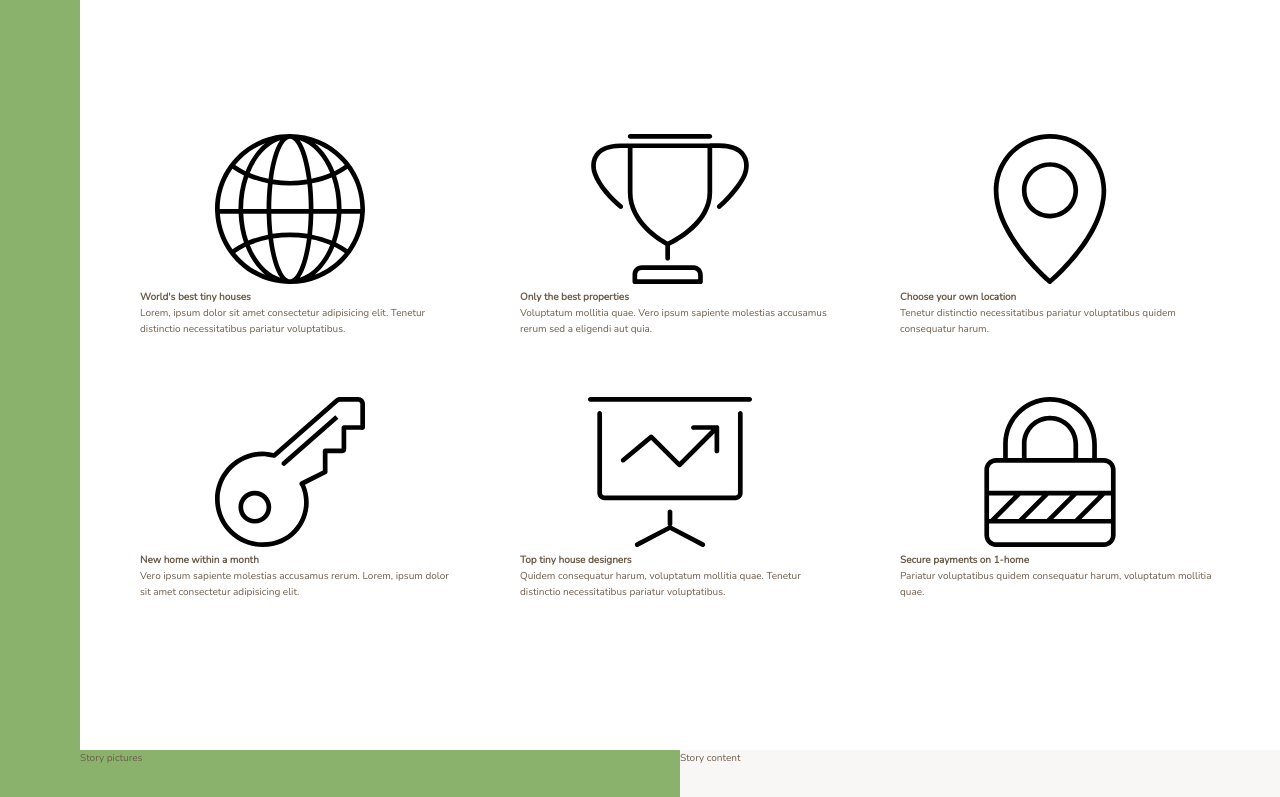
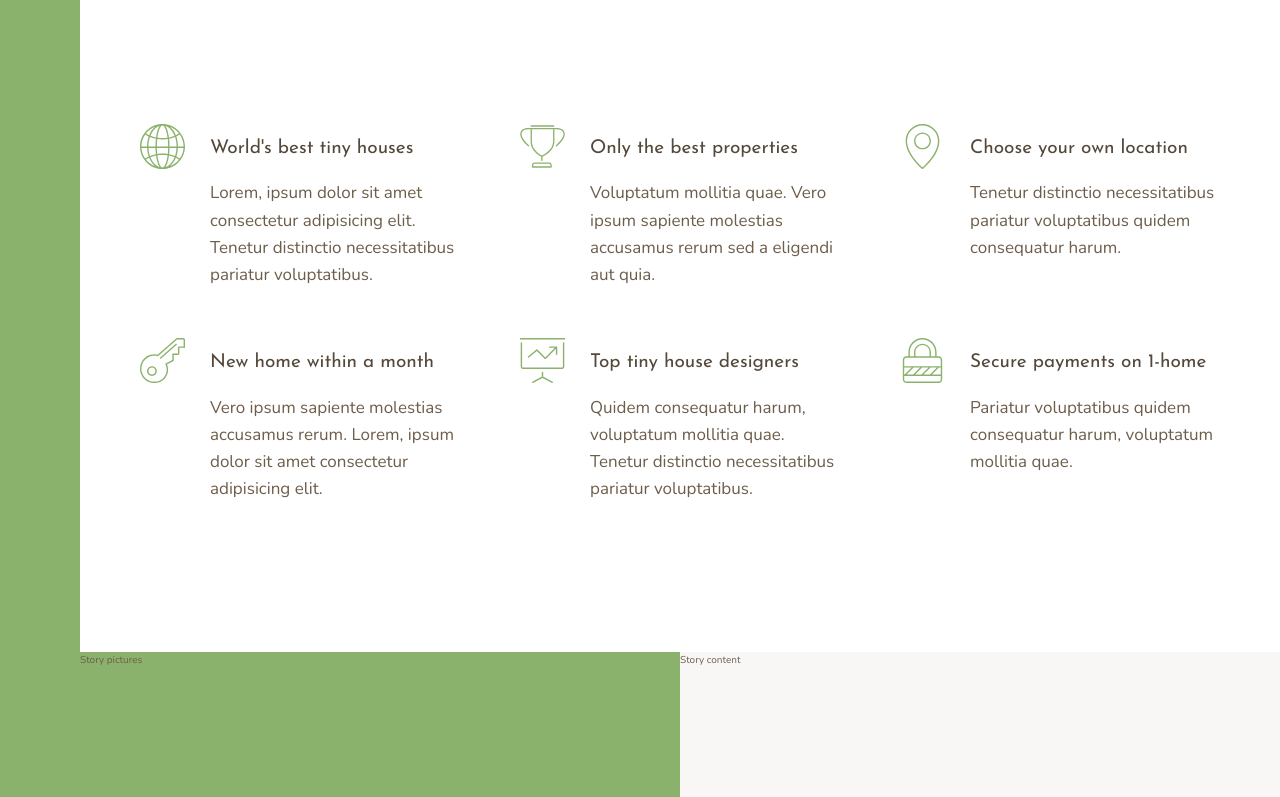
Before and after one commit to MareikeHeuer/1-home-css-grids, a website: page index.html in a window 1280 px wide. Shown: the part 656-1453 px from the top of the page. Drawn offline with nearby package versions, Linux system fonts and the light colour scheme.

Commit message:
features-section complete (including responsive grid)

```diff
--- a/index.html
+++ b/index.html
@@ -26,7 +26,7 @@
         <svg class="feature__icon">
           <use xlink:href="img/sprite.svg#icon-global"></use>
         </svg>
-        <h4 class="heading-4">World's best tiny houses</h4>
+        <h4 class="heading-4 heading-4--dark">World's best tiny houses</h4>
         <p class="feature__text">
           Lorem, ipsum dolor sit amet consectetur adipisicing elit. Tenetur
           distinctio necessitatibus pariatur voluptatibus.
@@ -37,7 +37,7 @@
         <svg class="feature__icon">
           <use xlink:href="img/sprite.svg#icon-trophy"></use>
         </svg>
-        <h4 class="heading-4">Only the best properties</h4>
+        <h4 class="heading-4 heading-4--dark">Only the best properties</h4>
         <p class="feature__text">
           Voluptatum mollitia quae. Vero ipsum sapiente molestias accusamus
           rerum sed a eligendi aut quia.
@@ -48,7 +48,7 @@
         <svg class="feature__icon">
           <use xlink:href="img/sprite.svg#icon-map-pin"></use>
         </svg>
-        <h4 class="heading-4">Choose your own location</h4>
+        <h4 class="heading-4 heading-4--dark">Choose your own location</h4>
         <p class="feature__text">
           Tenetur distinctio necessitatibus pariatur voluptatibus quidem
           consequatur harum.
@@ -59,7 +59,7 @@
         <svg class="feature__icon">
           <use xlink:href="img/sprite.svg#icon-key"></use>
         </svg>
-        <h4 class="heading-4">New home within a month</h4>
+        <h4 class="heading-4 heading-4--dark">New home within a month</h4>
         <p class="feature__text">
           Vero ipsum sapiente molestias accusamus rerum. Lorem, ipsum dolor sit
           amet consectetur adipisicing elit.
@@ -70,7 +70,7 @@
         <svg class="feature__icon">
           <use xlink:href="img/sprite.svg#icon-presentation"></use>
         </svg>
-        <h4 class="heading-4">Top tiny house designers</h4>
+        <h4 class="heading-4 heading-4--dark">Top tiny house designers</h4>
         <p class="feature__text">
           Quidem consequatur harum, voluptatum mollitia quae. Tenetur distinctio
           necessitatibus pariatur voluptatibus.
@@ -81,7 +81,7 @@
         <svg class="feature__icon">
           <use xlink:href="img/sprite.svg#icon-lock"></use>
         </svg>
-        <h4 class="heading-4">Secure payments on 1-home</h4>
+        <h4 class="heading-4 heading-4--dark">Secure payments on 1-home</h4>
         <p class="feature__text">
           Pariatur voluptatibus quidem consequatur harum, voluptatum mollitia
           quae.
--- a/sass/_base.scss
+++ b/sass/_base.scss
@@ -12,7 +12,7 @@ $color-grey-dark-2: #6d5d4b;
 
 // FONT VARIABLES
 $font-primary: "Nunito", sans-serif;
-$font-display: "Josefin Sans", sans-serif;
+$font-heading: "Josefin Sans", sans-serif;
 
 *,
 *::before,
--- a/sass/_features.scss
+++ b/sass/_features.scss
@@ -4,6 +4,30 @@
   margin: 15rem 0;
 
   display: grid; // turn grid item into grid container
-  grid-template-columns: repeat(3, 1fr);
+  // grid-template-columns: repeat(3, 1fr);
+  grid-template-columns: repeat(auto-fit, minmax(25rem, 1fr));
+  // creating responsive design without writing media queries
+  // auto-fit creates as many tracks as can fit in the width. 25rem - 1fr
   grid-gap: 6rem;
+  align-items: start; // aligns all p elements to same height
 }
+
+.feature {
+  display: grid;
+  grid-template-columns: min-content 1fr;
+  grid-row-gap: 1.5rem;
+  grid-column-gap: 2.5rem;
+
+  &__icon {
+    fill: $color-primary;
+    width: 4.5rem;
+    height: 4.5rem;
+    grid-row: 1 / span 2;
+    // 1 / -1   = -1 would only work for explicit grid, not for implicit grids
+    transform: translateY(-1rem);
+  }
+
+  &__text {
+    font-size: 1.7rem;
+  }
+}
--- a/sass/_typography.scss
+++ b/sass/_typography.scss
@@ -0,0 +1,28 @@
+%heading {
+  font-family: $font-heading;
+  font-weight: 400;
+}
+
+.heading-1 {
+  @extend %heading;
+}
+
+.heading-2 {
+  @extend %heading;
+}
+
+.heading-3 {
+  @extend %heading;
+}
+
+.heading-4 {
+  @extend %heading;
+  font-size: 1.9rem;
+
+  &--light {
+    color: $color-grey-light-1;
+  }
+  &--dark {
+    color: $color-grey-dark-1;
+  }
+}
```
Also changed, not shown: css/style.css.
